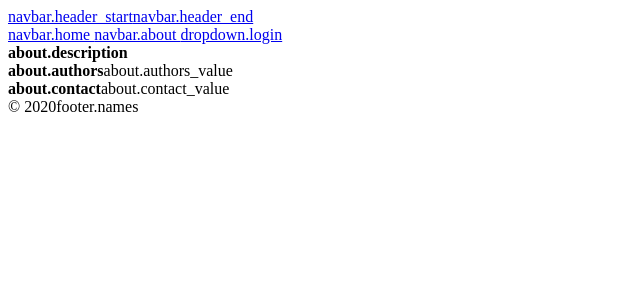
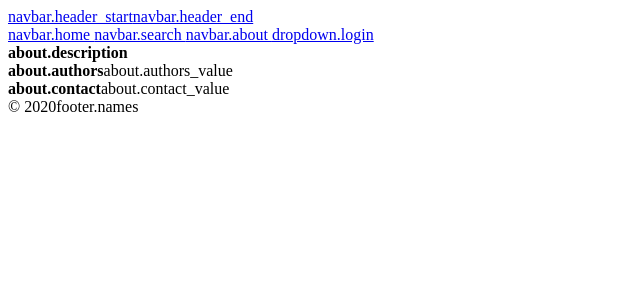
Before and after one commit to ArtWen/PHP-SymfonyProject, a Symfony app: template templates/about/index.html.twig in a window 1280 px wide. Shown: the top 300 px of the page, without its empty margins (0-640 px from the left). Run offline with Twig, Linux system fonts and the light colour scheme; the template is opened without the code that fills it, so the values that code supplies are empty; some libraries are stand-ins or nearby versions.

Commit message:
search in navbar

```diff
--- a/templates/base.html.twig
+++ b/templates/base.html.twig
@@ -19,6 +19,9 @@
             <div class="navButtons">
                 <a class="navButton link" href="{{ path('index') }}">
                     <i class="fa fa-home" aria-hidden="true"></i> {{ 'navbar.home'|trans }}
+                </a>
+                <a class="navButton link" href="{{ path('projects_search') }}">
+                    <i class="fa fa-search" aria-hidden="true"></i> {{ 'navbar.search'|trans }}
                 </a>
 
                 {% if is_granted('ROLE_ADMIN') %}
```
Also changed, not shown: src/Controller/ProjectController.php (line endings or trailing spaces), 1 other file.
